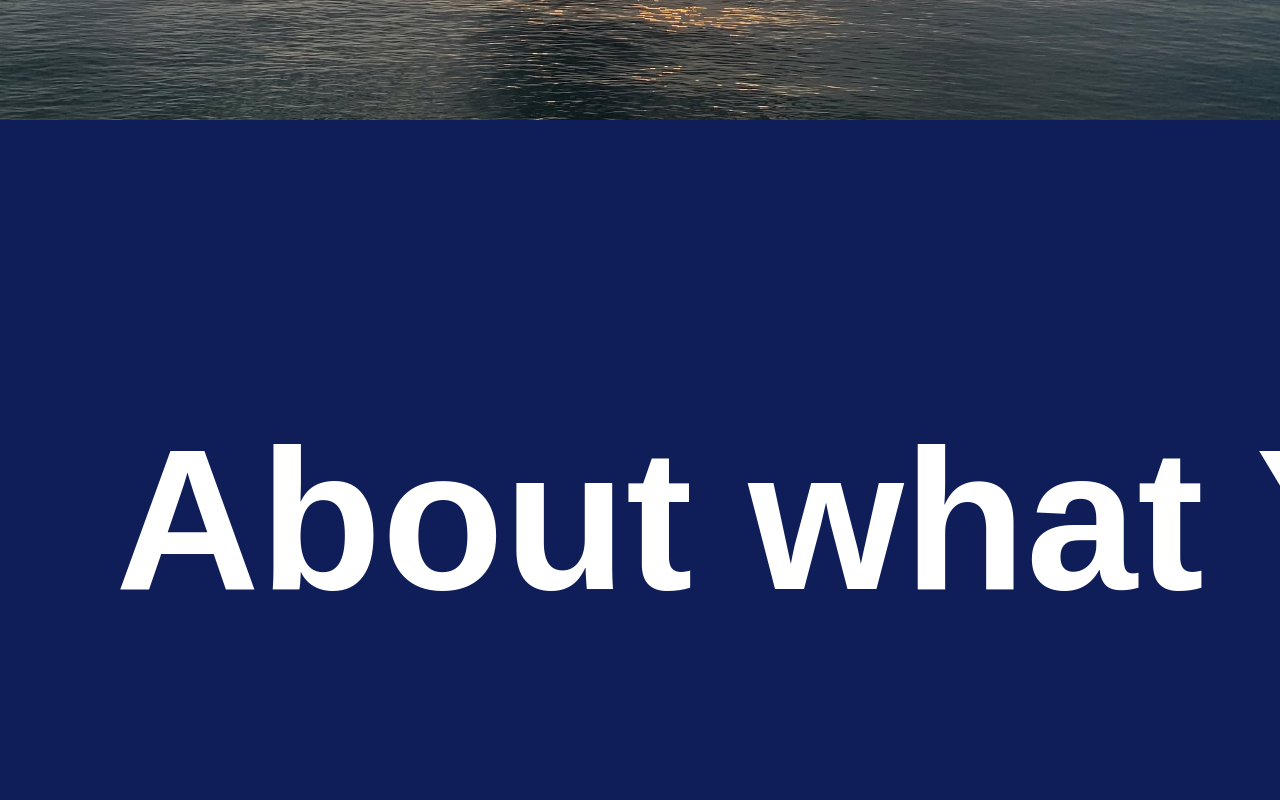
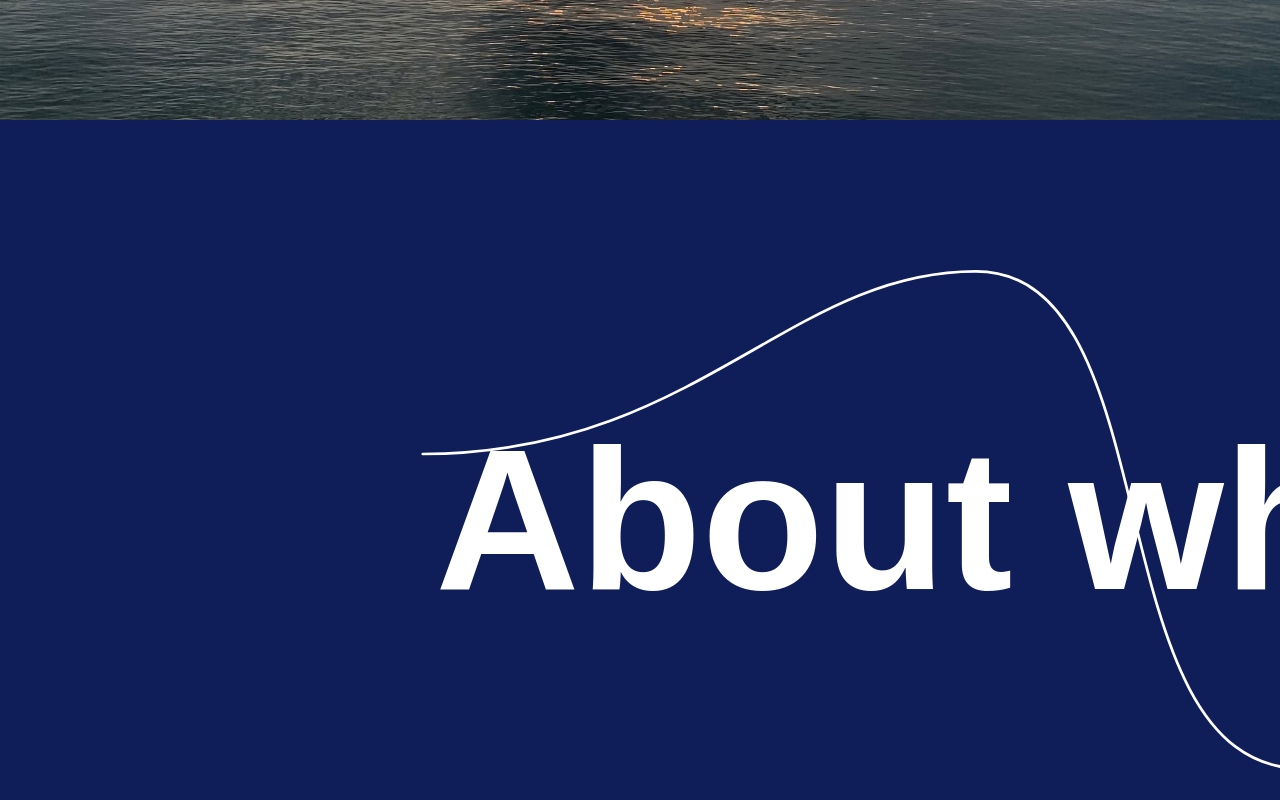
Before and after one commit to myaano/CC106, a Next.js app: page / in a window 1280 px wide. Shown: the part 680-1480 px from the top of the page. Built offline with nearby package versions, Linux system fonts and the light colour scheme.

Commit message:
added more designs

```diff
--- a/src/app/components/clients.js
+++ b/src/app/components/clients.js
@@ -12,6 +12,8 @@ import * as motion from "motion/react-client";
 import { gsap } from "gsap";
 import { ScrollTrigger } from "gsap/ScrollTrigger";
 import { SplitText } from "gsap/SplitText";
+import { MotionPathPlugin } from "gsap/MotionPathPlugin";
+
 //gsap imports }
 // component imports
 
@@ -58,20 +60,17 @@ export default function Clients() {
     return () => cancelAnimationFrame(rafId);
   }, []);
 
-
-
+  // if innerwidth is < 1024 do not do the effect here
 
   useEffect(() => {
     gsap.registerPlugin(ScrollTrigger, SplitText);
 
-
     gsap.to(".content", {
-      x: "-100vw",
+      x: "-190vw",
       scrollTrigger: {
         trigger: "#horizontal",
         pin: true,
         scrub: 3,
-
       },
     });
     const about = new SplitText(".about", { type: "words" });
@@ -85,11 +84,16 @@ export default function Clients() {
       scrollTrigger: {
         trigger: ".content",
         scrub: true,
-        start: "top top"
+        start: "top top",
       },
-      onComplete: () => { about.revert(); AboutDel.scrollTrigger?.kill();}
+      onComplete: () => {
+        about.revert();
+        AboutDel.scrollTrigger?.kill();
+      },
     });
-  }, [])
+  }, []);
+
+// if innerwidth is < 1024 do not do the effect here
   return (
     <ReactLenis
       root
@@ -97,7 +101,7 @@ export default function Clients() {
       smoothWheel={true}
       ref={lenisRef}
     >
-      <div className={`${poppins.variable}`}>
+      <div className={`${poppins.variable} ${urbanist.variable}`}>
         <div className="relative -z-10 h-screen bg-black  flex justify-center items-center">
           <Image
             src={awd}
@@ -121,12 +125,27 @@ export default function Clients() {
         <div className="hidden lg:block">
           <section
             id="horizontal"
-            className="h-screen bg-[#0F1E59] w-auto relative -z-10 flex overflow-hidden  font-semibold"
+            className="h-screen bg-[#0F1E59] w-auto relative -z-10 flex font-semibold overflow-hidden"
           >
-            <div className="content bg-[#0F1E59] h-screen w-[200vw] shrink-0 flex justify-center items-center border-none">
+            <div className="content bg-[#0F1E59] h-screen w-[250vw] shrink-0 flex justify-center items-center border-none">
               <p className="about text-white text-[200px]">
                 About what YOU can do.
               </p>
+              <svg
+                width="2604"
+                height="500"
+                viewBox="0 0 2604 553"
+                fill="none"
+                xmlns="http://www.w3.org/2000/svg"
+                className="absolute shrink-0"
+              >
+                <path
+                  d="M0 203.5C300.287 203.5 404.624 1.5 611.58 1.5C832.104 1.5 739.06 551.5 973.659 551.5C1208.26 551.5 1214.84 1.5 1411.9 1.5C1608.97 1.5 1620.69 551.5 1813.06 551.5C2005.43 551.5 1976.74 1.5 2282.69 1.5C2588.64 1.5 2580.69 476.939 2602 551.5"
+                  stroke="white"
+                  strokeWidth="3"
+                  strokeLinecap="round"
+                />
+              </svg>
             </div>
           </section>
         </div>
@@ -141,24 +160,39 @@ export default function Clients() {
           </section>
         </div>
 
+        <div className="h-[150vh] bg-white relative -z-10 flex justify-between items-center">
+          <div className="h-[120vh] bg-[#0F1E59] w-[45vw]  flex justify-center items-center p-10">
+            <p className="font-urbanist text-white text-5xl font-semibold">
+              Protecting your local coastline by submitting a report to us to
+              provide cleanup services from the LGU of your municipality
+            </p>
+          </div>
+          <div className="h-full  flex-1 font-poppins text-[200px] font-bold flex flex-col justify-start py-22">
+            <p className="h-auto w-auto leading-none">HELP</p>
+            <p className="h-auto w-auto leading-none">US</p>
+            <p className="h-auto w-auto leading-none">BY</p>
+          </div>
+        </div>
+
         <div className="h-screen bg-[#000000] "></div>
-        <div className="h-screen bg-[#ffffff] "></div>
-        <div className="h-screen bg-[#000000]  flex justify-center items-center text-white"></div>
+        <div className="h-screen bg-[#ffffff] flex justify-center items-center"></div>
+        <div className="h-screen bg-[#000000]  flex justify-center items-center text-white">
+          <svg
+            width="1306"
+            height="554"
+            viewBox="0 0 1306 554"
+            fill="none"
+            xmlns="http://www.w3.org/2000/svg"
+          >
+            <path
+              d="M1.5 160.545C145.582 160.545 157.311 1.5 256.611 1.5C362.422 1.5 348.914 262.963 461.478 262.963C574.042 262.963 614.565 1.5 709.119 1.5C803.672 1.5 846.447 262.963 938.749 262.963C1031.05 262.963 1037.28 1.5 1184.08 1.5C1330.88 1.5 1302 570.238 1302 551.5"
+              stroke="white"
+              strokeWidth="3"
+              strokeLinecap="round"
+            />
+          </svg>
+        </div>
       </div>
-
-      {/* <svg
-        width="293"
-        height="37"
-        viewBox="0 0 293 37"
-        fill="none"
-        xmlns="http://www.w3.org/2000/svg"
-      >
-         <path
-          d="M0.5 36C32.5 36 35.4457 0.5 57.5 0.5C81 0.5 78 36 103 36C128 36 137 0.5 158 0.5C179 0.5 188.5 36 209 36C229.5 36 245.5 0.499995 259.5 0.5C273.5 0.500005 287.5 38.5 292 36"
-          stroke="black"
-          stroke-linecap="round"
-        />
-      </svg>  */}
     </ReactLenis>
   );
 }
```
Also changed, not shown: src/app/globals.css (+11 -0 lines).
